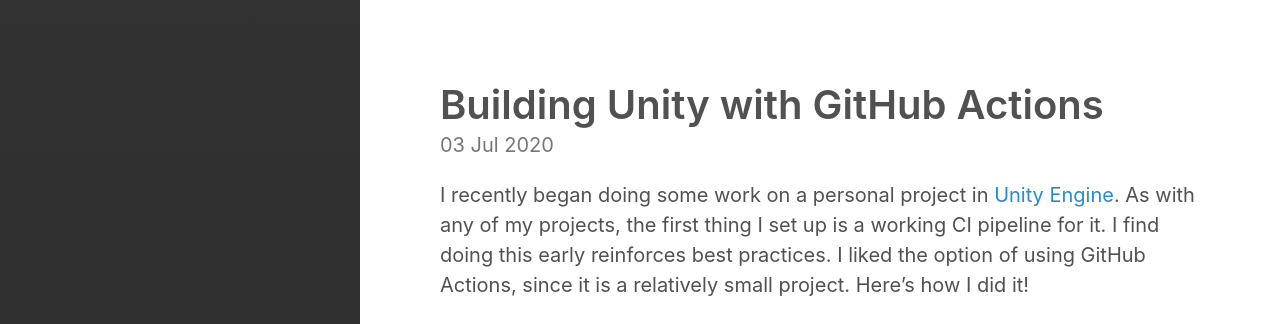
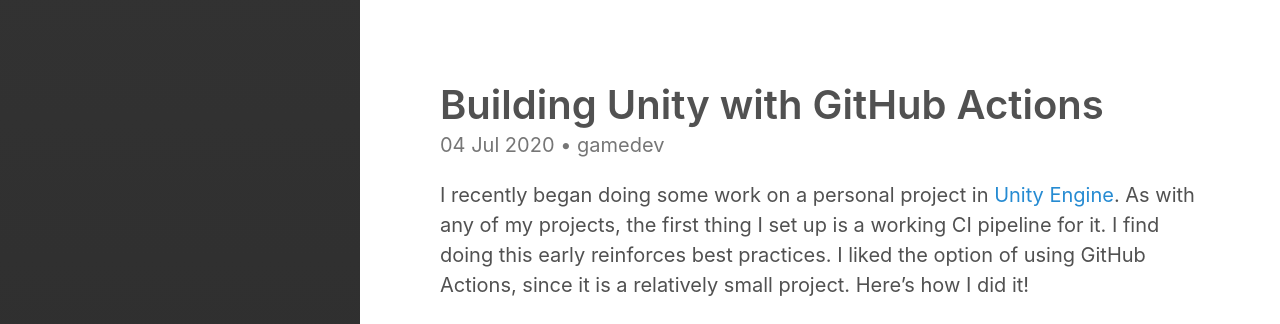
Before and after one commit to isaacbroyles/isaacbroyles.github.io, a Jekyll site: the page built from _posts/2020-07-04-unity-github-actions.md, in a window 1280 px wide. Shown: the top 324 px of the page. Built offline with Jekyll 4.4.1, drawn with Linux system fonts in a browser that asks for light colours; part of the change alters nothing that is shown.

Commit message:
Update Unity GitHub Actions post metadata

```diff
--- a/_posts/2020-07-03-unity-github-actions.md
+++ b/_posts/2020-07-04-unity-github-actions.md
@@ -3,10 +3,14 @@ layout: post
 title: "Building Unity with GitHub Actions"
 excerpt_separator: <!--more-->
 author: isaacbroyles
+image: /assets/images/2020-07-04-unity-github-actions/unity.png
+categories:
+  - gamedev
 tags:
   - unity
   - github
   - github actions
+  - gamedev
 ---
 
 I recently began doing some work on a personal project in [Unity Engine](https://store.unity.com/download-nuo). As with any of my projects, the first thing I set up is a working CI pipeline for it. I find doing this early reinforces best practices. I liked the option of using GitHub Actions, since it is a relatively small project. Here's how I did it!
```
Also changed, not shown: assets/images/2020-07-04-unity-github-actions/unity.png (added).
